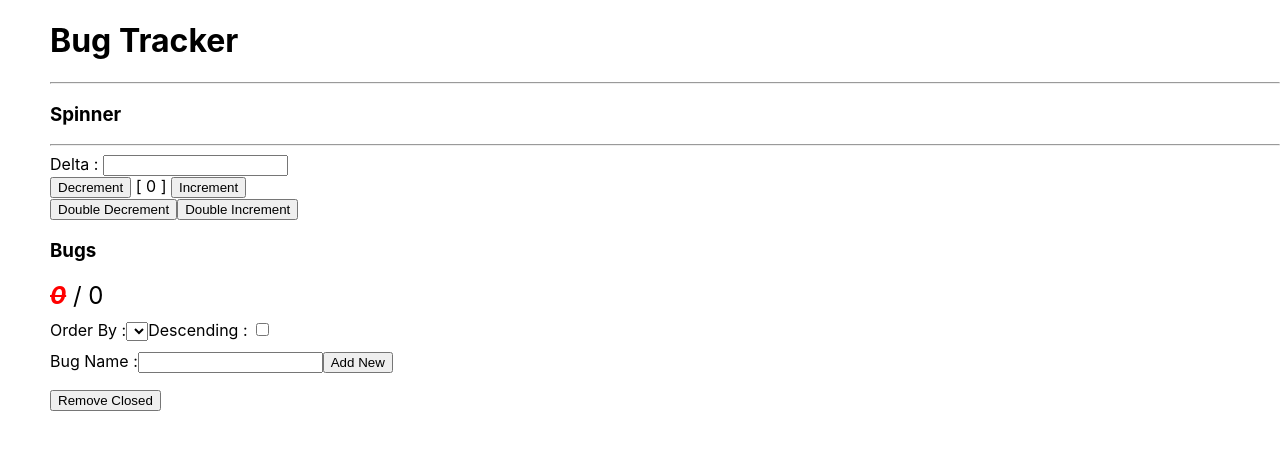
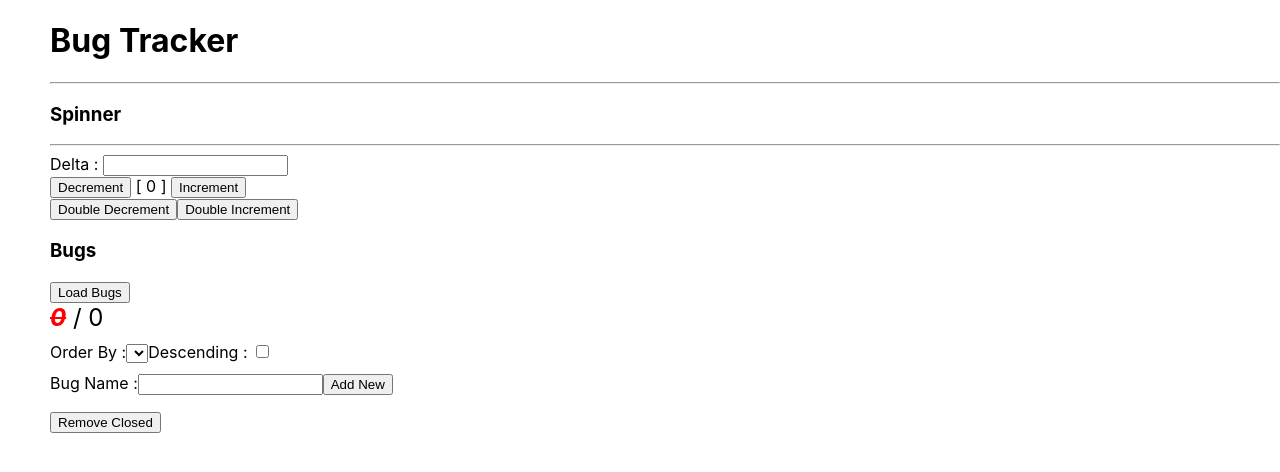
Before and after one commit to tkmagesh/Adobe-React-Jul-2020, a React (Create React App) app in the folder bug-tracker-app/: page / in a window 1280 px wide. Shown: the top 472 px of the page. Built offline with nearby package versions, Linux system fonts and the light colour scheme.

Commit message:
using axios

```diff
--- a/bug-tracker-app/package.json
+++ b/bug-tracker-app/package.json
@@ -6,6 +6,7 @@
     "@testing-library/jest-dom": "^4.2.4",
     "@testing-library/react": "^9.3.2",
     "@testing-library/user-event": "^7.1.2",
+    "axios": "^0.19.2",
     "react": "^16.13.1",
     "react-dom": "^16.13.1",
     "react-redux": "^7.2.0",
--- a/bug-tracker-app/src/bugTracker/index.js
+++ b/bug-tracker-app/src/bugTracker/index.js
@@ -1,4 +1,4 @@
-import React, { Component, Fragment } from 'react';
+import React, {Component, Fragment } from 'react';
 import { bindActionCreators } from "redux";
 import { connect } from 'react-redux';
 import bugActionCreators from './actions';
@@ -8,14 +8,19 @@ import BugStats from './views/BugStats';
 import BugSort from './views/BugSort';
 import BugEdit from './views/BugEdit';
 import BugList from './views/BugList';
+import axios from 'axios';
 
-
-/* class BugTracker extends Component {
+ class BugTracker extends Component {
+     onLoadBugsClick = () => {
+         axios.get('http://localhost:3030/bugs')
+            .then(response => console.table(response.data));
+     }
     render(){
         const { bugs, addNew} = this.props;
         return(
             <Fragment>
                 <h3>Bugs</h3>
+                <input type="button" value="Load Bugs" onClick={this.onLoadBugsClick} />
                 <BugStats bugs={bugs} />
                 <BugSort />
                 <BugEdit addNew={addNew} />
@@ -23,9 +28,9 @@ import BugList from './views/BugList';
             </Fragment>
         )
     }
-} */
+}
 
-const BugTracker = ({bugs, addNew}) => (
+/* const BugTracker = ({bugs, addNew}) => (
     <Fragment>
         <h3>Bugs</h3>
         <BugStats bugs={bugs} />
@@ -33,7 +38,7 @@ const BugTracker = ({bugs, addNew}) => (
         <BugEdit addNew={addNew} />
         <BugList />
     </Fragment>
-);
+); */
 
 /*
 function mapStateToProps(storeState){
```
Also changed, not shown: 2 other files (tests, documents, lock files or other folders).
